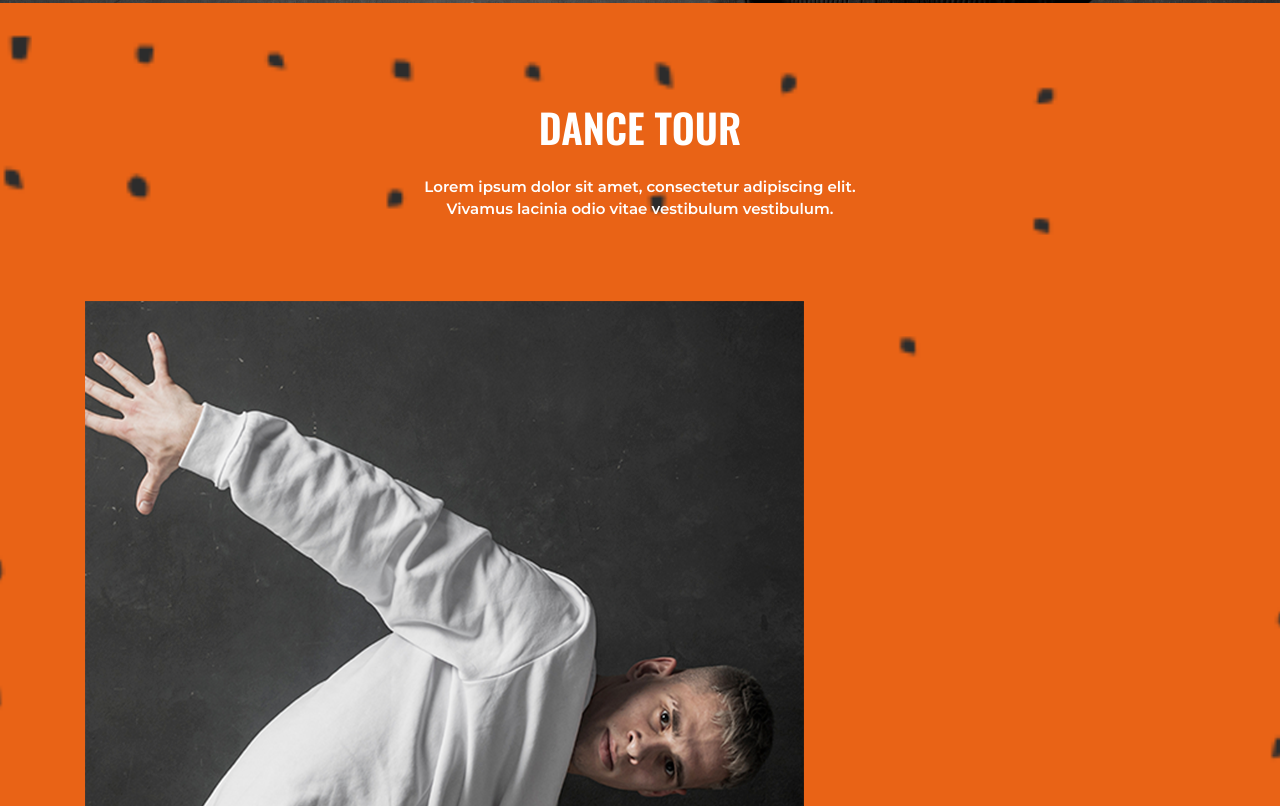
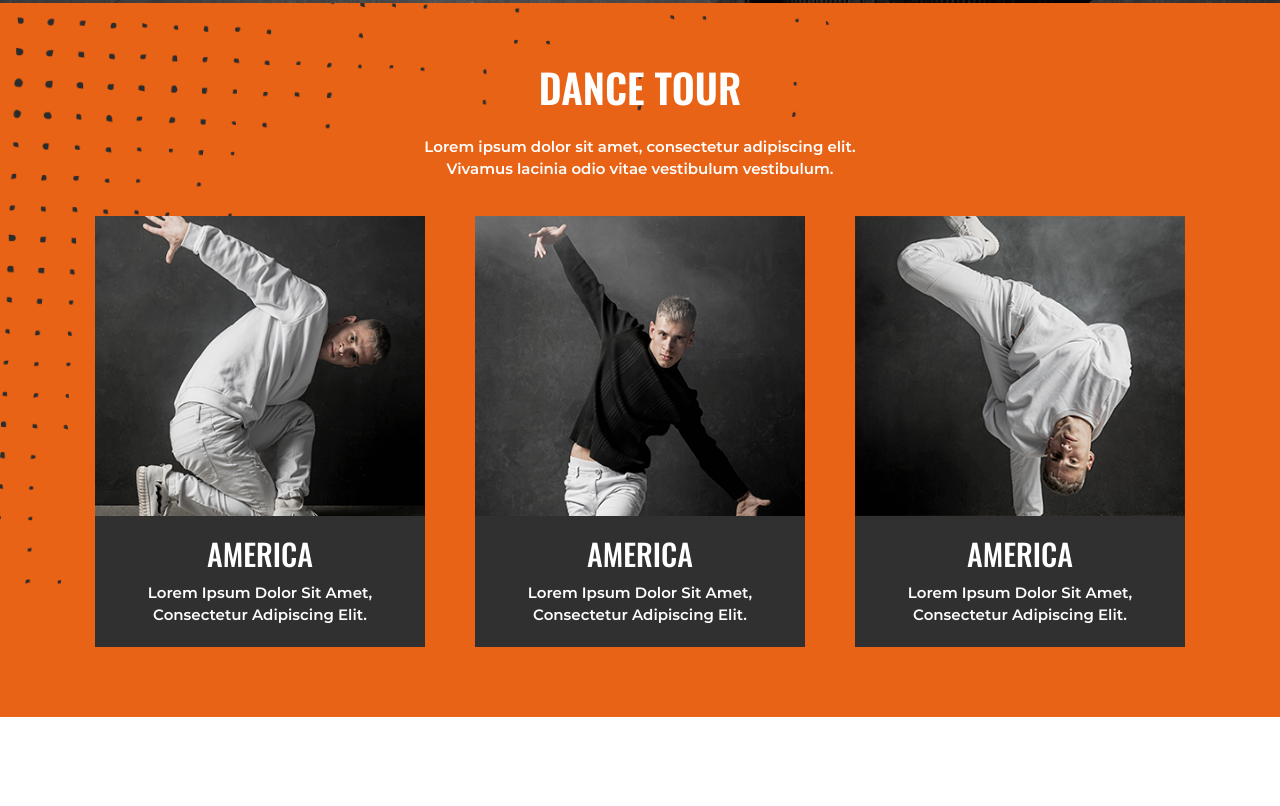
Before and after one commit to Mamun13/Musicology_porfolio_responsivepage, a plain HTML site: page index.html in a window 1280 px wide. Shown: the part 754-1560 px from the top of the page. After the commit the page ends 1471 px from the top, so only its background shows below. Drawn offline with nearby package versions, Linux system fonts and the light colour scheme; files whose address does not match are found by name; a web font is replaced by a local one.

Commit message:
dance_tour_part

```diff
--- a/css/style.css
+++ b/css/style.css
@@ -136,7 +136,7 @@ canvas.particles-js-canvas-el {
     font-weight: 600;
     color: #fff;
     padding-bottom: 25px;
-    padding-top: 100px;
+    padding-top: 60px;
     font-family: 'Oswald', sans-serif;
     text-transform: uppercase;
 }
@@ -145,9 +145,34 @@ canvas.particles-js-canvas-el {
     color: #fff;
     font-family: montserrat_bold;
     font-weight: 300;
-    padding-bottom: 80px;
+    padding-bottom: 35px;
 }
-#dance_tour .container img{
-    box-sizing: border-box;
+#dance_tour .container figure{
+    margin-bottom: 70px;
+}
+#dance_tour .container figure img{
+    width: 330px;
+    height: 300px;
+}
+#dance_tour .container .tour figcaption{
+    background: #303030;
+    margin-left: 10px;
+    margin-right: 10px;
+}
+#dance_tour .container figure figcaption h5{
+    padding-top: 20px;
+    font-family: 'Oswald', sans-serif;
+    text-transform: uppercase;
+    font-size: 30px;
+    color: #fff;
+}
+#dance_tour .container figure figcaption p{
+    padding-top: 10px;
+    padding-bottom: 20px;
+    font-family: montserrat_bold;
+    font-weight: 300;
+    text-transform: capitalize;
+    font-size: 15px;
+    color: #fff;
 }
 /*dance_tour part ends*/
--- a/index.html
+++ b/index.html
@@ -74,27 +74,49 @@
                 <h2>dance tour</h2>
                 <p>Lorem ipsum dolor sit amet, consectetur adipiscing elit.<br> Vivamus lacinia odio vitae vestibulum vestibulum. </p>
               </div>
-              <div class="col-lg-4">
-                  <img src="images/about1.png" class="" alt="">
-                  <div class="card-body">
-                    <p class="card-text"></p>
-                  </div>
+
+              <div class="col-lg-4 text-center">
+                <div class="tour">
+                  <figure>
+                    <div class="img">
+                      <img src="images/dance_tour.png" alt="">
+                    </div>
+                    <figcaption>
+                      <h5>america</h5>
+                      <p>Lorem ipsum dolor sit amet,<br> consectetur adipiscing elit.</p>
+                    </figcaption>
+                  </figure>
                 </div>
               </div>
-              <div class="col-lg-4">
-                  <img src="images/about1.png" class="" alt="">
-                  <div class="card-body">
-                    <p class="card-text"></p>
-                  </div>
+
+              <div class="col-lg-4 text-center">
+                <div class="tour">
+                  <figure>
+                    <div class="img">
+                      <img src="images/dance_tour2.png" alt="">
+                    </div>
+                    <figcaption>
+                      <h5>america</h5>
+                      <p>Lorem ipsum dolor sit amet,<br> consectetur adipiscing elit.</p>
+                    </figcaption>
+                  </figure>
                 </div>
               </div>
-              <div class="col-lg-4">
-                  <img src="images/about1.png" class="" alt="">
-                  <div class="card-body">
-                    <p class="card-text" style="background: #303030;"></p>
-                  </div>
+
+              <div class="col-lg-4 text-center">
+                <div class="tour">
+                  <figure>
+                    <div class="img">
+                      <img src="images/dance_tour1.png" alt="">
+                    </div>
+                    <figcaption>
+                      <h5>america</h5>
+                      <p>Lorem ipsum dolor sit amet,<br> consectetur adipiscing elit.</p>
+                    </figcaption>
+                  </figure>
                 </div>
               </div>
+
         </div>
      </div>
  </section>
```
Also changed, not shown: images/about1.png (deleted).
